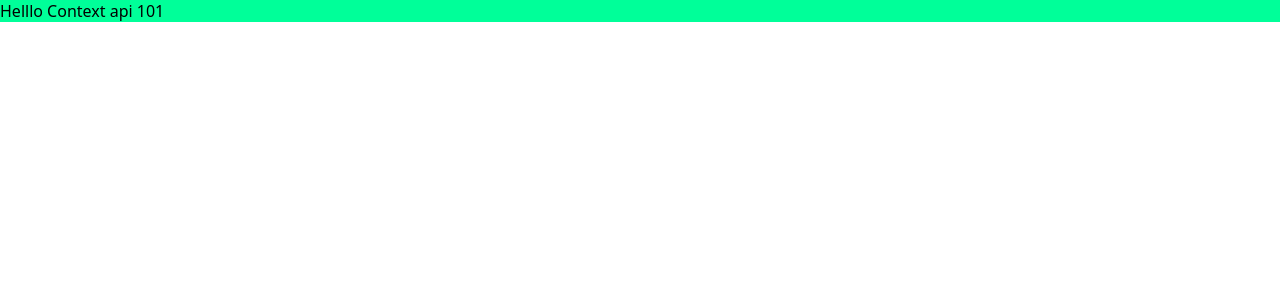
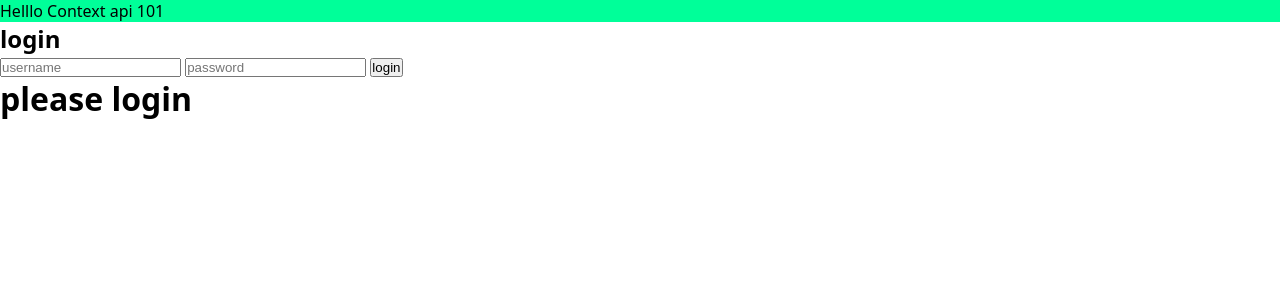
Before and after one commit to aradhyacp/react-trials, a React (Vite) app in the folder context-api-101/: page / in a window 1280 px wide. Shown: the top 300 px of the page. Built offline with nearby package versions, Linux system fonts and the light colour scheme.

Commit message:
Context-api-101 working

```diff
--- a/context-api-101/src/App.css
+++ b/context-api-101/src/App.css
@@ -4,7 +4,13 @@
     padding: 0;
     margin: 0;
 }
+* {
+  margin: 0;
+  padding: 0;
+  box-sizing: border-box;
+}
+
 body {
   margin: 0;
-  padding: 0;
+      font-family: system-ui, -apple-system, BlinkMacSystemFont, 'Segoe UI', Roboto, Oxygen, Ubuntu, Cantarell, 'Open Sans', 'Helvetica Neue', sans-serif;
 }
--- a/context-api-101/src/App.jsx
+++ b/context-api-101/src/App.jsx
@@ -1,12 +1,17 @@
 import { useState } from 'react'
 import './App.css'
+import UserContextProvider from './context/UserContextProvider'
+import Login from './components/Login'
+import Profile from './components/Profile'
 
 function App() {
 
   return (
-    <div>
+    <UserContextProvider>
       <div className="test">Helllo Context api 101</div>
-    </div>
+      <Login/>
+      <Profile/>
+    </UserContextProvider>
   )
 }
 
--- /dev/null
+++ b/context-api-101/src/components/Login.jsx
@@ -0,0 +1,25 @@
+import React, { useContext, useState } from 'react'
+import UserContext from '../context/UserContext'
+
+const Login = () => {
+    const [userName,setUserName]=useState("")
+    const [password, setPassword] = useState("")
+    const {setUser} = useContext(UserContext)
+    const handleSubmit = (e) =>{
+        e.preventDefault();
+        setUser({userName,password})
+
+    }
+  return (
+    <div>
+        <h2>login</h2>
+        <input type="text" value={userName}  onChange={(e)=> setUserName(e.target.value)} placeholder='username' />
+        {" "}
+        <input type="text" value={password}  onChange={(e)=> setPassword(e.target.value)}placeholder='password' />
+        {" "}
+        <button onClick={handleSubmit}>login</button>
+    </div>
+  )
+}
+
+export default Login
--- /dev/null
+++ b/context-api-101/src/components/Profile.jsx
@@ -0,0 +1,11 @@
+import React, { useContext } from 'react'
+import UserContext from '../context/UserContext'
+
+const Profile = () => {
+    const {user} = useContext(UserContext)
+  return (
+    <div>{user?<h1>Welcome {user.userName}</h1>: <h1>please login</h1>}</div>
+  )
+}
+
+export default Profile
--- /dev/null
+++ b/context-api-101/src/context/UserContext.js
@@ -0,0 +1,5 @@
+import React from "react";
+
+const UserContext = React.createContext()
+
+export default UserContext
--- /dev/null
+++ b/context-api-101/src/context/UserContextProvider.jsx
@@ -0,0 +1,13 @@
+import React, { useState } from 'react'
+import UserContext from './UserContext'
+
+const UserContextProvider = ({children}) => {
+    const [user,setUser] = useState(null)
+  return (
+    <UserContext.Provider value={{user,setUser}}>
+    {children}
+    </UserContext.Provider>
+  )
+}
+
+export default UserContextProvider
```
